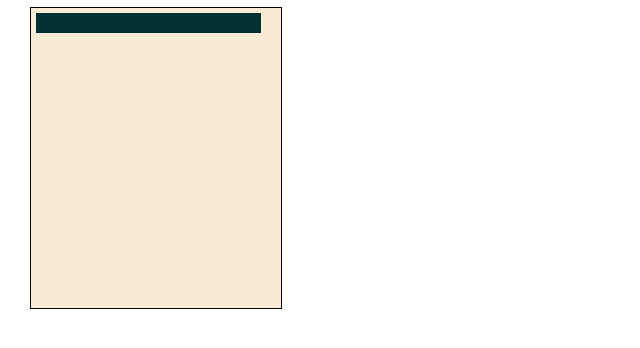
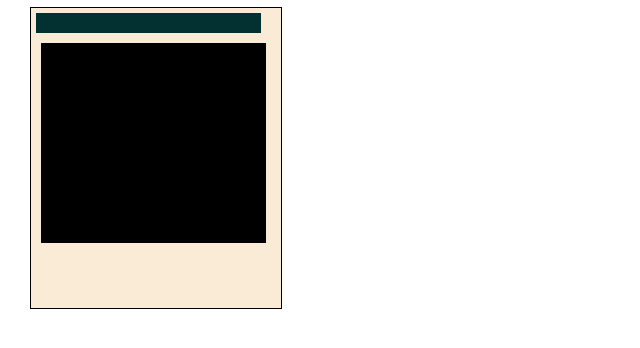
Before and after one commit to Nimai2004/Calculator-App, a plain HTML site: page index.html in a window 1280 px wide. Shown: the part 60-408 px from the top of the page, without its empty margins (0-640 px from the left). Drawn offline with Linux system fonts and the light colour scheme.

Commit message:
body added

```diff
--- a/index.html
+++ b/index.html
@@ -12,6 +12,7 @@
         <div class="calc-head">
 
         </div>
+        <div class="calc-body"></div>
     </div>
 </body>
 </html>
--- a/style.css
+++ b/style.css
@@ -13,3 +13,8 @@
     background-color: rgb(3, 48, 48);
     align-items: center;
 }
+.calc-body{
+    width: 90%;
+    height: 200px;
+    background-color: black;
+}
```
